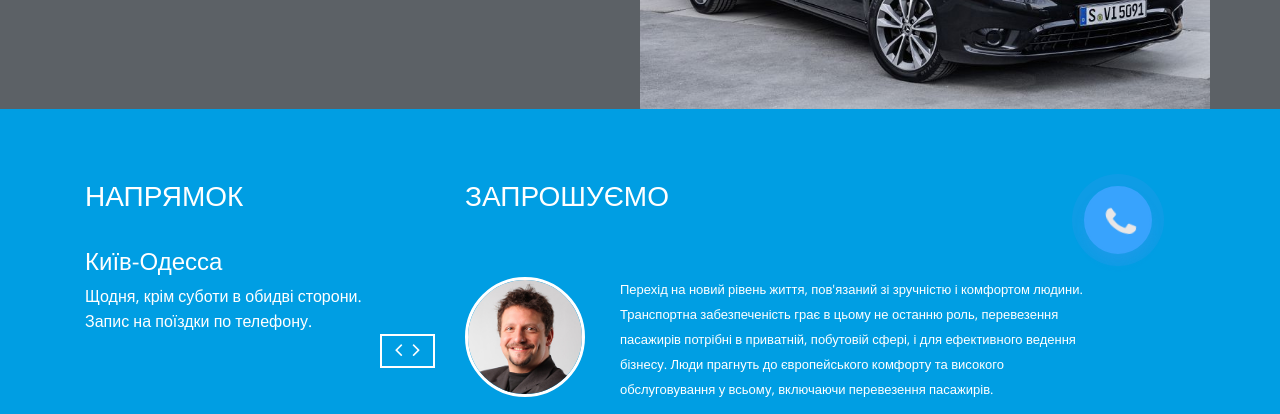
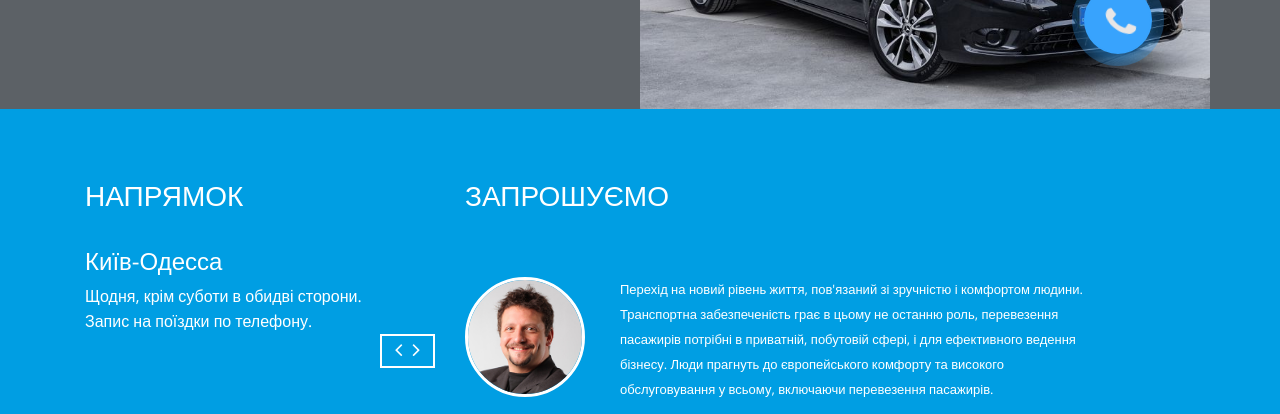
Before and after one commit to nicholasgmail/landing, a plain HTML site: page index.html in a window 1280 px wide. Shown: the part 386-800 px from the top of the page. Drawn offline with nearby package versions, Linux system fonts and the light colour scheme.

Commit message:
updated: header

```diff
--- a/css/style.css
+++ b/css/style.css
@@ -63,7 +63,7 @@
    width: 68px;
    position: fixed;
    right: 10%;
-   bottom: 20%;
+   bottom: 45%;
    z-index: 999;
    transition: 0.3s;
    -webkit-animation: hoverWave linear 1s infinite;
```
